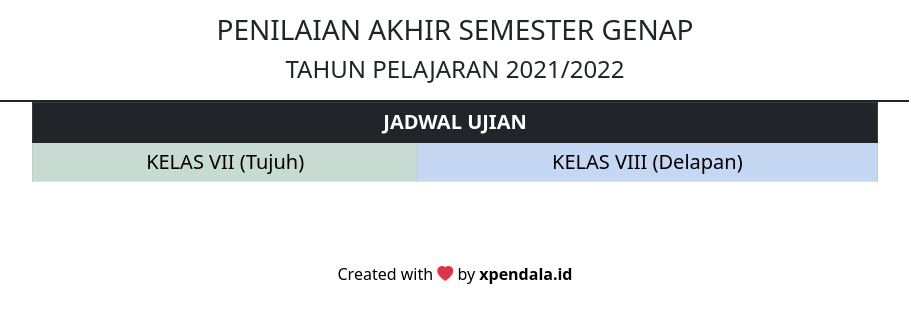
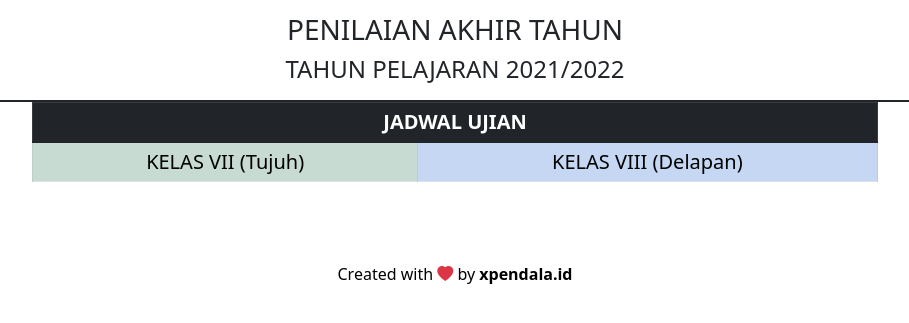
Before and after one commit to smpnegeri2lemahabang/ujiangenap, a plain HTML site: page index.html in a window 1280 px wide. Shown: the part 261-584 px from the top of the page, without its empty margins (185-1094 px from the left). Drawn offline with nearby package versions, Linux system fonts and the light colour scheme.

Commit message:
mengubah nama tahun

```diff
--- a/index.html
+++ b/index.html
@@ -34,7 +34,7 @@
       <div class="countainer">
         <div class="row text-center">
           <div class="col">
-            <h3>PENILAIAN AKHIR SEMESTER GENAP</h3>
+            <h3>PENILAIAN AKHIR TAHUN</h3>
             <h4>TAHUN PELAJARAN 2021/2022</h4>
           </div>
         </div>
```
Also changed, not shown: index1.html (+1 -1 lines), index2.html (+1 -1 lines).
